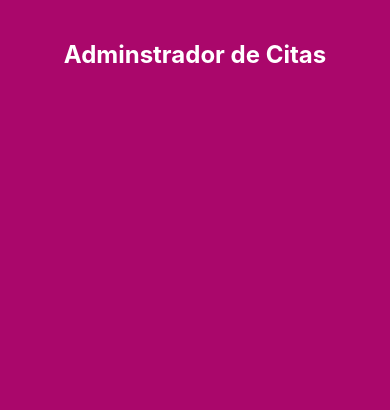
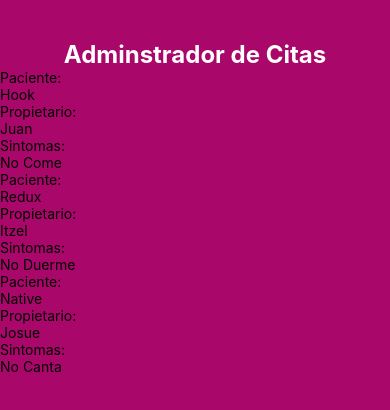
Before and after one commit to Marcelo3Pereyra/App-React-native, a React Native app: screen / in a window 390 px wide. Shown: the top 410 px of the page. Built offline with nearby package versions, Linux system fonts and the light colour scheme.

Commit message:
Creando componente para el FlatList

```diff
--- a/App.js
+++ b/App.js
@@ -1,12 +1,25 @@
 
 
-import React from 'react';
-import { Text , StyleSheet , View } from 'react-native';
+import React, {useState} from 'react';
+import { Text , StyleSheet , View , FlatList} from 'react-native';
+import Cita from './componentes/cita';
 
 const App = () => {
+
+  const [citas, serCitas] = useState([
+    { id: "1", paciente:"Hook", propietario: "Juan", sintomas: "No Come"},
+    { id: "1", paciente:"Redux", propietario: "Itzel", sintomas: "No Duerme"},
+    { id: "1", paciente:"Native", propietario: "Josue", sintomas: "No Canta"}
+  ]);
   return (
     <View style={styles.contenedor}>
       <Text style={styles.titulo}>Adminstrador de Citas</Text>
+
+       <FlatList
+        data={citas}
+        renderItem = { ({item}) => <Cita cita={item}/>}
+        keyExtractor = { cita => cita.id}
+      />
 
     </View>
   );
--- /dev/null
+++ b/componentes/cita.js
@@ -0,0 +1,27 @@
+import React from 'react';
+import { Text, StyleSheet, View } from 'react-native';
+
+
+
+const cita = ({ cita }) => {
+    return (
+        <View>
+            <View>
+                <Text>Paciente: </Text>
+                <Text>{cita.paciente}</Text>
+            </View>
+            <View>
+                <Text>Propietario: </Text>
+                <Text>{cita.propietario}</Text>
+            </View>
+            <View>
+                <Text>Sintomas: </Text>
+                <Text>{cita.sintomas}</Text>
+            </View>
+        </View>
+    );
+};
+
+
+
+export default cita;
```
